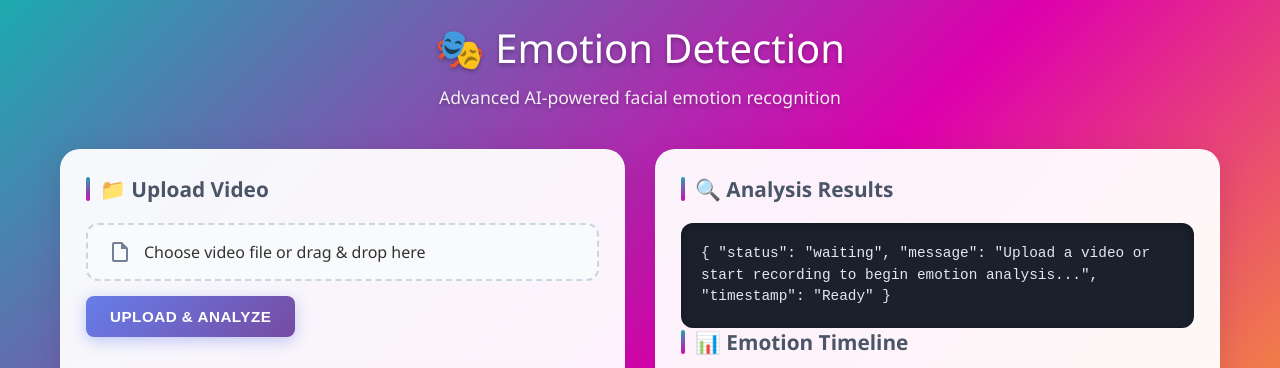
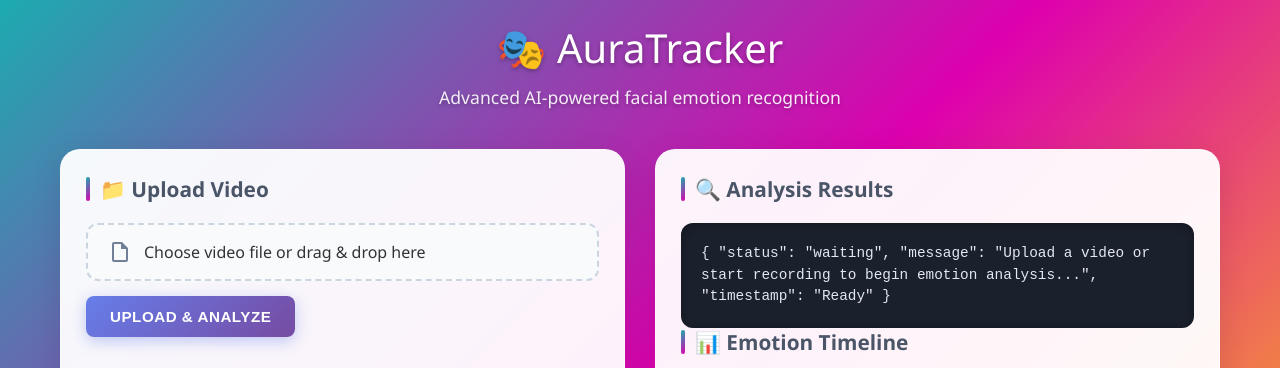
Before and after one commit to Mak189/AuraTracker, a Flask app: page / in a window 1280 px wide. Shown: the top 368 px of the page. Run offline with Flask 2, Linux system fonts and the light colour scheme.

Commit message:
Update app title to AuraTracker in index2.html
Changed the main heading from 'Emotion Detection' to 'AuraTracker' to reflect the updated application name.

```diff
--- a/autotrackerWeb/templates/index2.html
+++ b/autotrackerWeb/templates/index2.html
@@ -426,7 +426,7 @@
 <body>
   <div class="container">
     <div class="header">
-      <h1>🎭 Emotion Detection</h1>
+      <h1>🎭 AuraTracker</h1>
       <p>Advanced AI-powered facial emotion recognition</p>
     </div>
 
```
